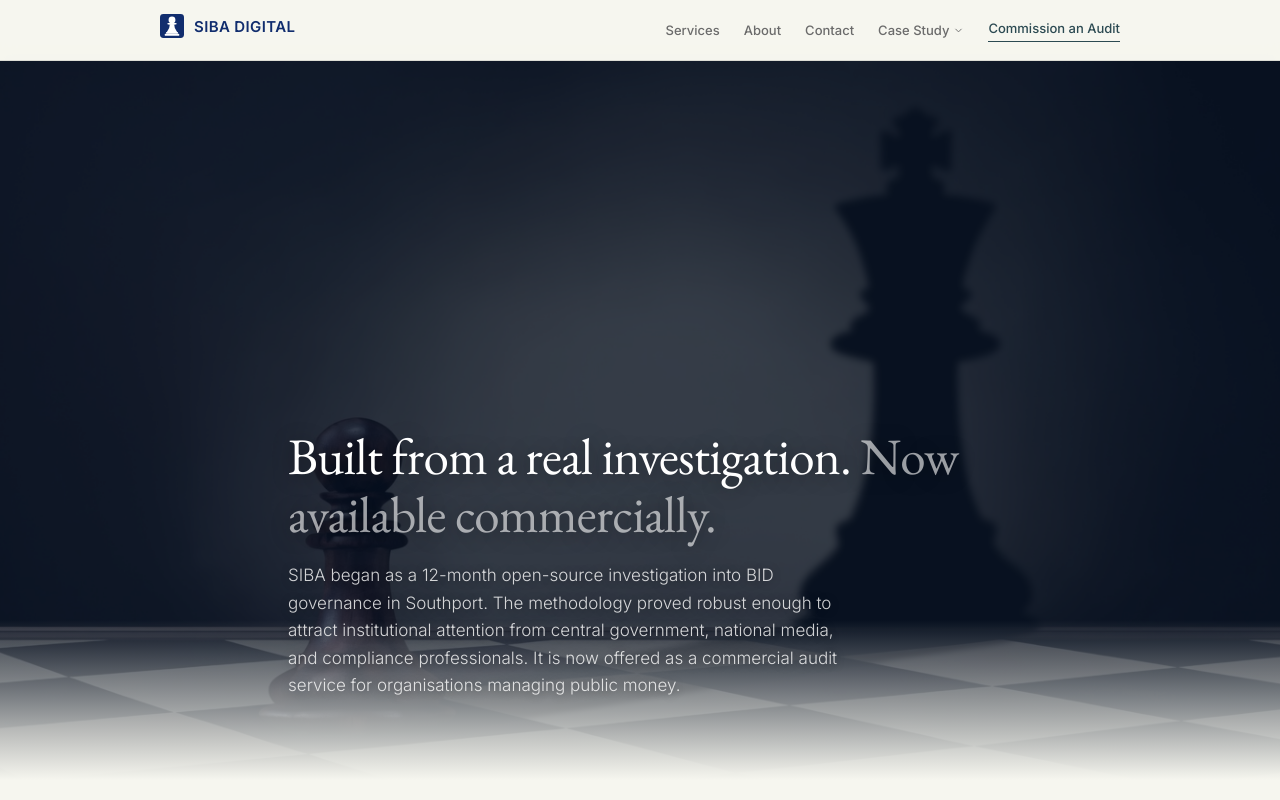
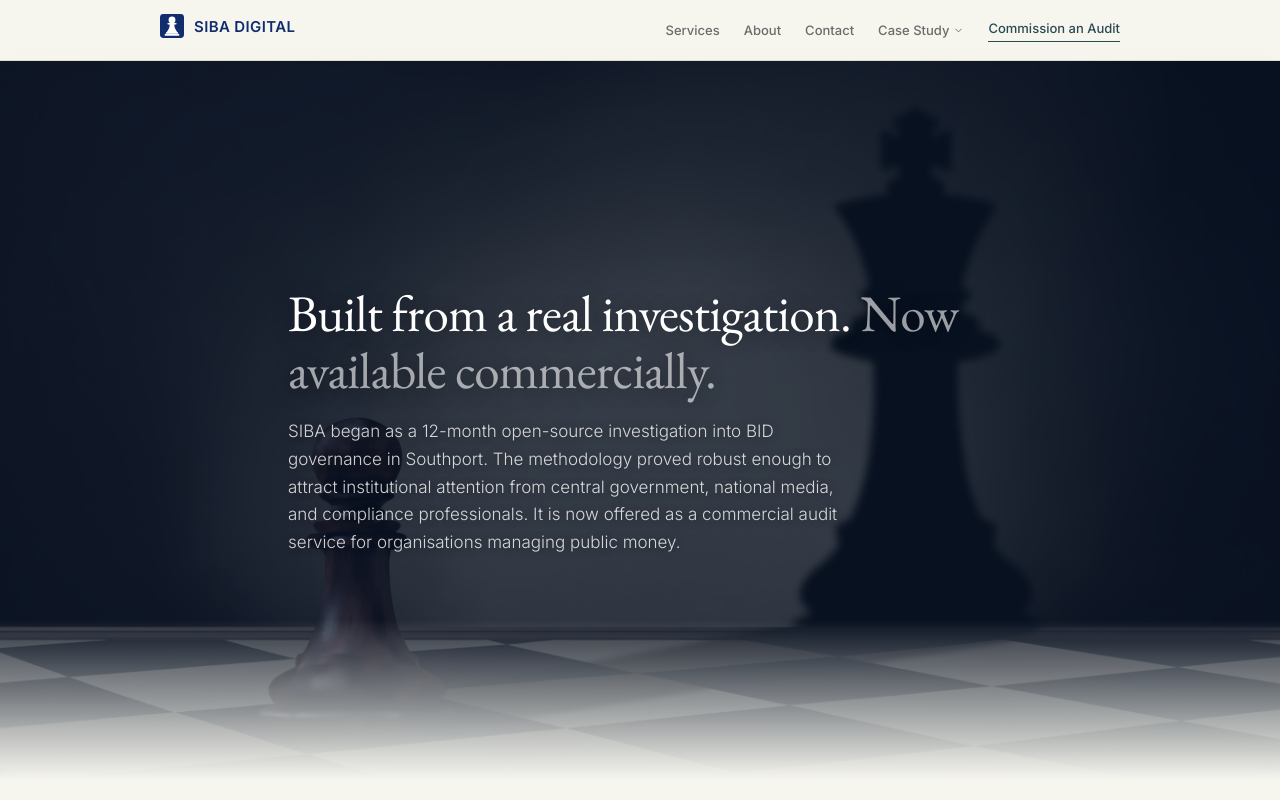
Before and after one commit to damian756/siba.digital, a Next.js app: page /about in a window 1280 px wide. Shown: the top 800 px of the page. Built offline with nearby package versions, Linux system fonts and the light colour scheme.

Commit message:
Centre text vertically in about hero to reduce blank space

```diff
--- a/app/about/page.tsx
+++ b/app/about/page.tsx
@@ -49,7 +49,7 @@ export default function AboutPage() {
       />
 
       {/* Hero */}
-      <div className="relative w-full aspect-video flex items-end">
+      <div className="relative w-full aspect-video flex items-center">
         <Image
           src="/images/about-hero.jpg"
           alt="SIBA Digital — built from a real investigation"
@@ -60,7 +60,7 @@ export default function AboutPage() {
         <div className="absolute inset-0 bg-[#0a1628]/80" />
         {/* Bottom fade to cream content */}
         <div className="absolute inset-x-0 bottom-0 h-40 bg-gradient-to-b from-transparent to-[#f6f6ef]" />
-        <div className="relative z-10 mx-auto w-full max-w-3xl px-4 sm:px-6 lg:px-8 pb-20 pt-36">
+        <div className="relative z-10 mx-auto w-full max-w-3xl px-4 sm:px-6 lg:px-8 py-12">
           <h1
             className="text-white mb-5 leading-[1.12]"
             style={{
```
